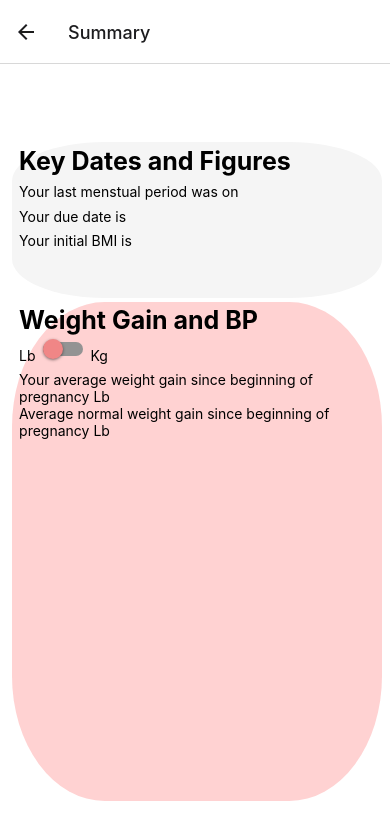
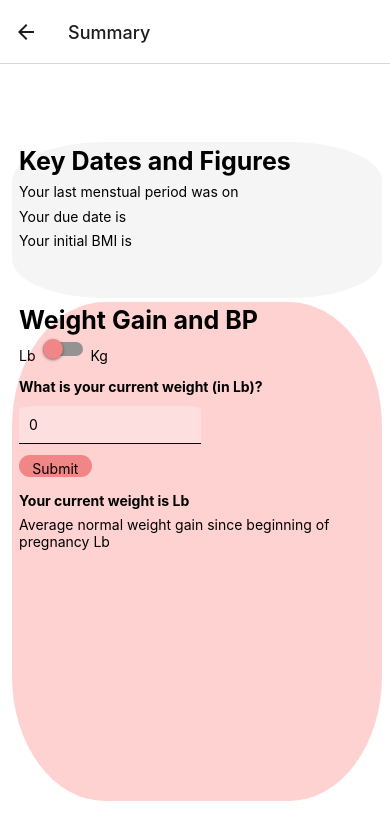
Before and after one commit to anshchokshi/HealthyMomAndChild, a React Native app in the folder src/: screen /Summary in a window 390 px wide. Shown: the top 840 px of the page. Built offline with nearby package versions, Linux system fonts and the light colour scheme; no server answers; the database is empty.

Commit message:
Weight Input Added

```diff
--- a/src/screens/WeightGainBP.js
+++ b/src/screens/WeightGainBP.js
@@ -1,10 +1,11 @@
 import { useNavigation } from '@react-navigation/core';
 import React, { useEffect, useState, useContext} from 'react';
-import { Button, StyleSheet, Text, TouchableOpacity, View } from 'react-native'
+import { Button, StyleSheet, Text, TouchableOpacity, View, TextInput, TouchableWithoutFeedback, SafeAreaView, Keyboard } from 'react-native'
 import { firebase } from '../firebase'
 import { Header } from '@rneui/themed'
 import {LinearGradient} from 'react-native-linear-gradient';
 import { Image, Switch } from '@rneui/themed';
+
 // import { async } from 'node-stream-zip';
 
 const WeightGainBP = () => {
@@ -21,9 +22,19 @@ const WeightGainBP = () => {
     const [units, setUnit] = useState('Lb')
     const auth = firebase.auth();
     const [LMP, setLMP] = useState();
+    const [currWeight, setcurrWeight] = useState(0)
 
     const handleToggle = () => {
         setToggle(!toggle);
+    }
+
+    const handleTextInput = (text) => {
+        setcurrWeight(text)
+        console.log(currWeight)
+    }
+
+    const handleSubmit = () => {
+        // Send the current weight to backend
     }
 
     useEffect(() => {
@@ -55,8 +66,34 @@ const WeightGainBP = () => {
                         <Text style={styles.unitTextRight}>Kg</Text>
                     </View>
                     <View style={styles.dataBlock}>
-                        <Text>
+                        <Text
+                            style={styles.secondBlockHeaderText}
+                        >
+                            What is your current weight (in {units})?
+                        </Text>
+                        <View style={styles.rowBlock}>
+                            <TextInput
+                                style={styles.textBoxStyle}
+                                placeholder="Enter current weight"
+                                value={currWeight}
+                                keyboardType="number-pad"
+                                // keyboardAppearance="light"
+                                onChangeText={handleTextInput}
+                                defaultValue={currWeight}
+                                maxLength={6}
+                            />
+                        </View>
+                        <TouchableOpacity
+                            style={styles.button}
+                            onPress={handleSubmit}
+                        >
+                            <Text style={styles.buttonText}>Submit</Text>
+                        </TouchableOpacity>
+                        {/* <Text style={styles.secondBlockHeaderText}>
                             Your average weight gain since beginning of pregnancy {units}
+                        </Text> */}
+                        <Text style={styles.secondBlockHeaderText}>
+                            Your current weight is {units}
                         </Text>
                         <Text>Average normal weight gain since beginning of pregnancy {units}</Text>
                     </View>
@@ -67,6 +104,22 @@ const WeightGainBP = () => {
 }
 
 const styles = StyleSheet.create({
+    wi: {
+        width: '100%',
+        height: '100%'
+    },
+    button: {
+        marginTop: '3%',
+        marginBottom: '2%',
+        backgroundColor: '#F08686',
+        height: '12.5%',
+        width: "20%",
+        borderRadius: '25px',
+    },
+    buttonText: {
+        textAlign: 'center',
+        marginTop: '7%'
+    },
     container: {
         flex: 1,
         backgroundColor:'#ffffff'
@@ -152,8 +205,23 @@ const styles = StyleSheet.create({
         // flex: 1
         // position:'absolute'
     },
-
-
+    textBoxStyle: {
+        width: '50%',
+        borderBottomWidth: 1,
+        padding: 10,
+        backgroundColor: 'rgba(250, 250, 250, 0.35)',
+        borderTopLeftRadius: '10%',
+        borderTopRightRadius: '10%'
+    },
+    secondBlockUnitText: {
+        marginLeft: '2%'
+    },
+    secondBlockHeaderText: {
+        fontWeight: 'bold',
+        fontSize: '17.5 px',
+        marginBottom: '2%',
+        marginTop: '2%'
+    },
 })
 
 export default WeightGainBP
```
